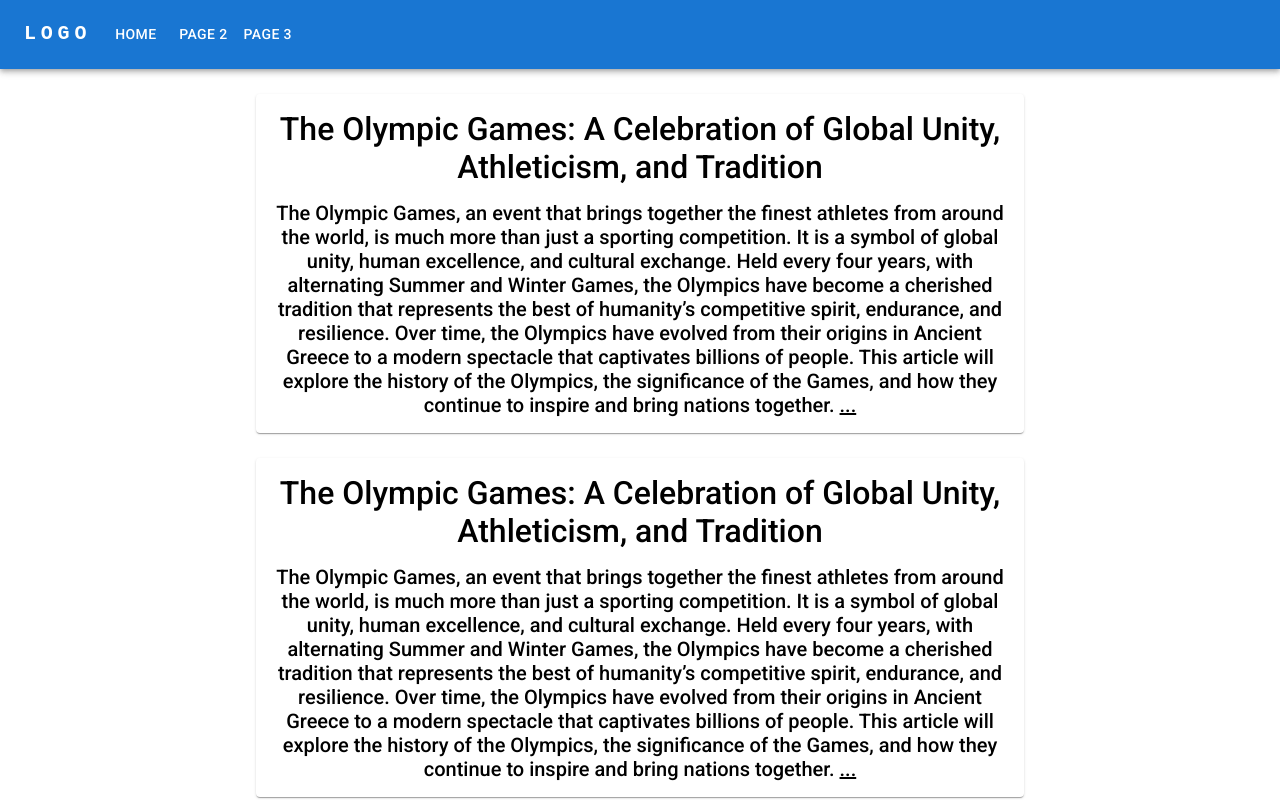
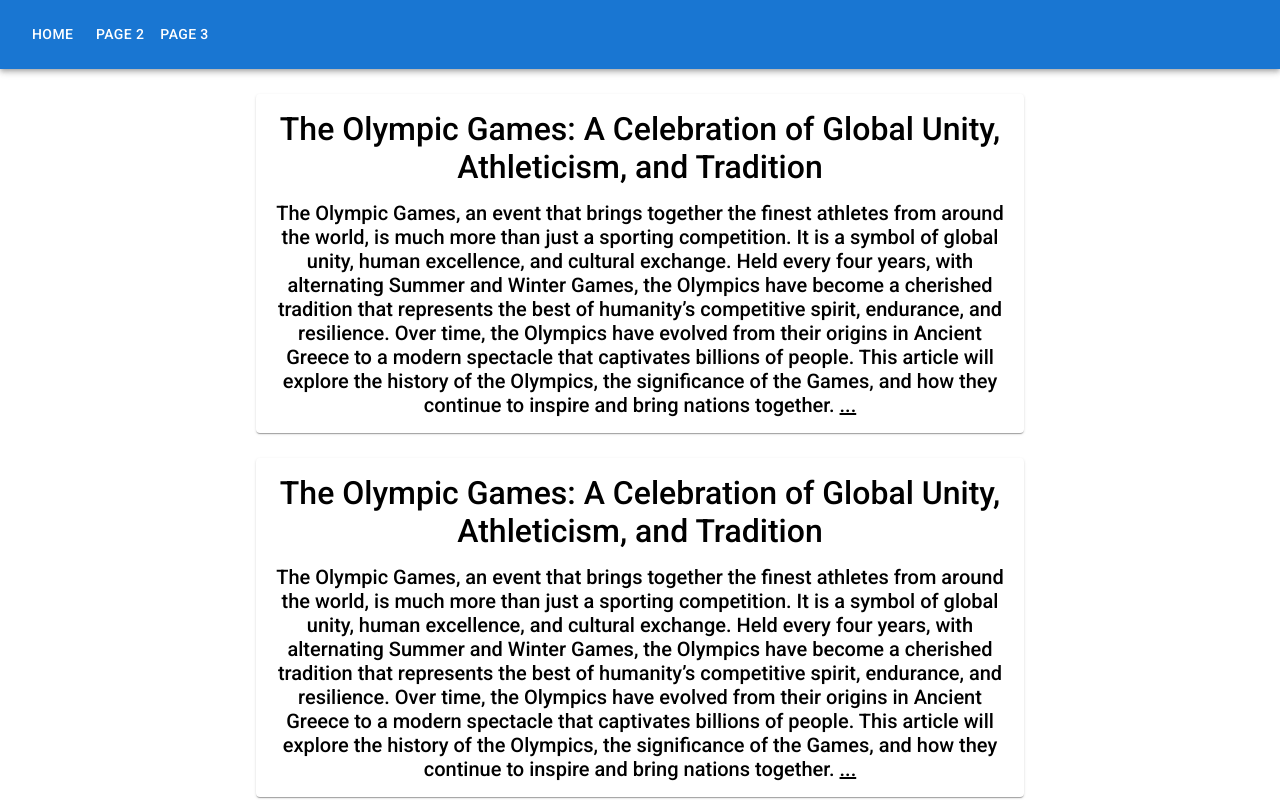
Before and after one commit to Bruuh404/reactstuff, a React (Create React App) app in the folder my-react-app/: page /page3 in a window 1280 px wide. Shown: the top 800 px of the page. Built offline with nearby package versions, Linux system fonts and the light colour scheme.

Commit message:
Update navbar.js

```diff
--- a/my-react-app/src/components/navbar.js
+++ b/my-react-app/src/components/navbar.js
@@ -32,23 +32,6 @@ function Navbar() {
     <AppBar position="static">
       <Container maxWidth="xl">
         <Toolbar disableGutters>
-        <Typography
-            variant="h6"
-            noWrap
-            component="a"
-            href="/page1"
-            sx={{
-              mr: 2,
-              display: { xs: 'none', md: 'flex' },
-              fontFamily: 'monospace',
-              fontWeight: 700,
-              letterSpacing: '.3rem',
-              color: 'inherit',
-              textDecoration: 'none',
-            }}
-          >
-            LOGO
-          </Typography>
           {/* Mobile menu icon */}
           <Box sx={{flexGrow: 1, display: { xs: 'flex', md: 'none' } }}>
             <IconButton
@@ -87,24 +70,6 @@ function Navbar() {
             </Menu>
           </Box>
           {/* Desktop links */}
-          <Typography
-            variant="h5"
-            noWrap
-            component="a"
-            href="/page1"
-            sx={{
-              mr: 2,
-              display: { xs: 'flex', md: 'none' },
-              flexGrow: 1,
-              fontFamily: 'monospace',
-              fontWeight: 700,
-              letterSpacing: '.3rem',
-              color: 'inherit',
-              textDecoration: 'none',
-            }}
-          >
-            LOGO
-          </Typography>
           <Box sx={{ flexGrow: 1, display: { xs: 'none', md: 'flex' } }}>
             {pages.map((page) => (
               <Button
```
